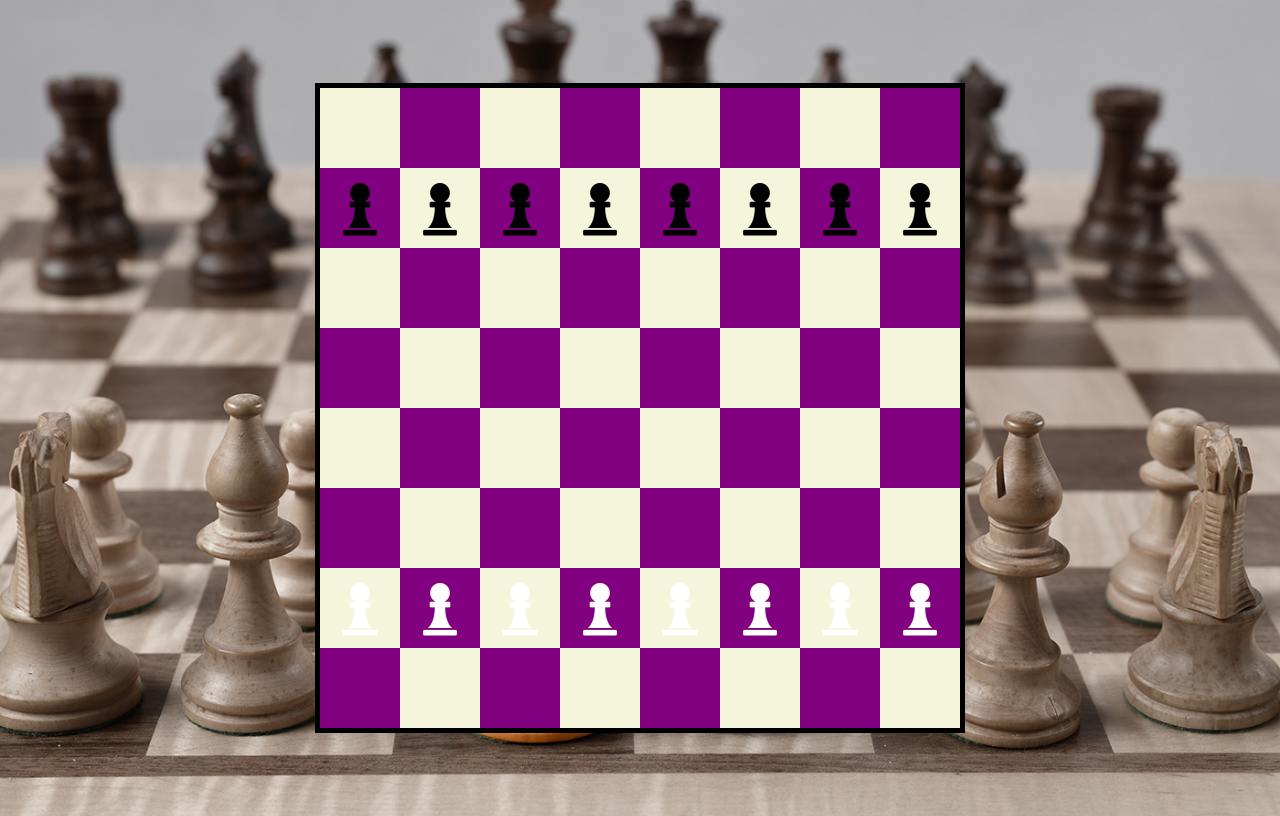
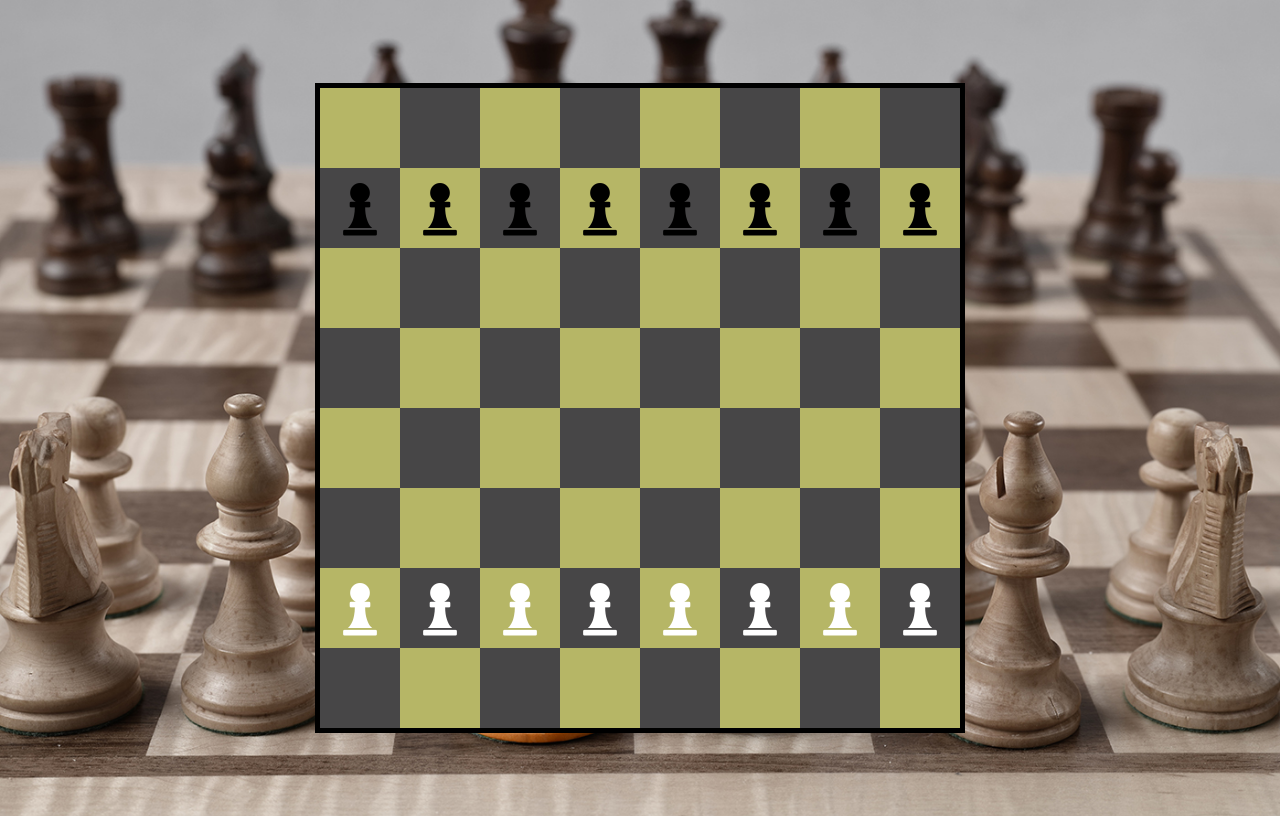
Before and after one commit to MarKus-Mentor/CCed5.Chess, a website built with webpack: page index.html in a window 1280 px wide. Built offline with nearby package versions, Linux system fonts and the light colour scheme.

Commit message:
Some css changes

```diff
--- a/style.css
+++ b/style.css
@@ -1,13 +1,16 @@
 html {
   margin: 0;
 }
+
 * {
   box-sizing: border-box;
 }
+
 body {
   background: url(img/chess.jpg) no-repeat center center fixed;
   background-size: cover;
 }
+
 #wrapper {
   display: flex;
   justify-content: center;
@@ -22,6 +25,7 @@ body {
   width: 80vh;
   height: 80vh;
 }
+
 .square {
   /* border: 1px darkslategrey solid; */
   width: 10vh;
@@ -30,20 +34,25 @@ body {
   line-height: 10vh;
   font-size: 7.5vh;
 }
+
 .light {
-  background: beige;
+  background: rgb(182, 182, 102);
 
 }
+
 .dark {
-  background: purple;
+  background: rgb(71, 70, 71);
   opacity: 0, 8;
 }
+
 .black {
   color: black;
 }
+
 .white {
   color: white;
 }
+
 .possibleMove {
-  background: silver;
+  background: rgb(241, 199, 199);
 }
```
